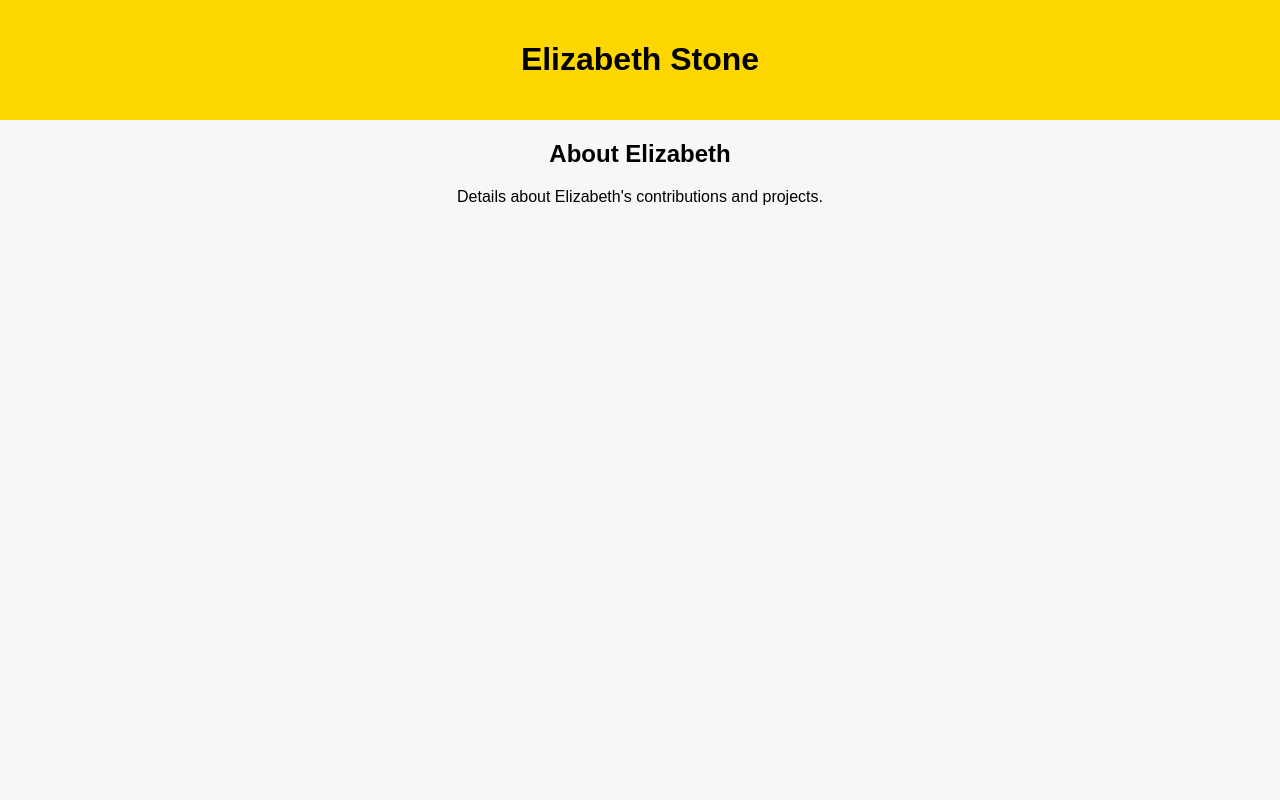
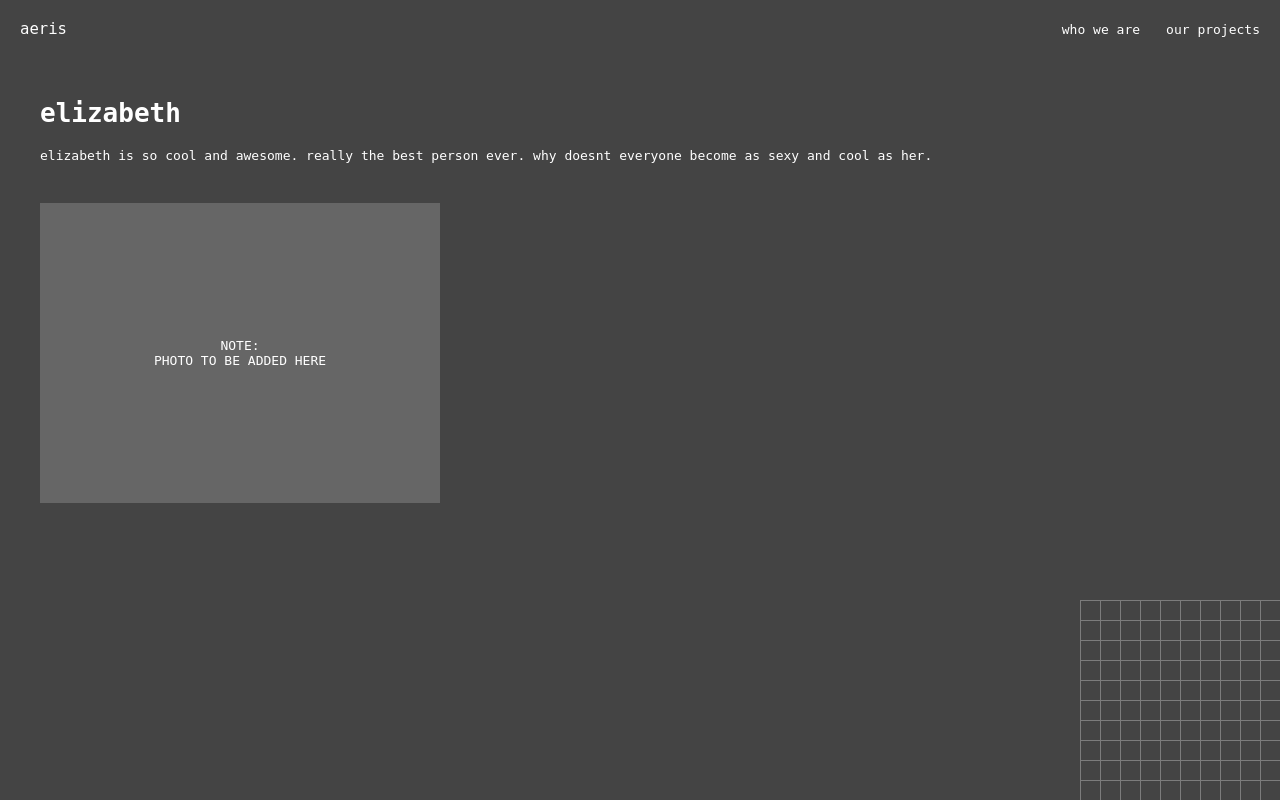
Before and after one commit to ConverseMovies/Lab3, a Flask app: page /static/elizabeth.html in a window 1280 px wide. Run offline with Flask 3, Linux system fonts and the light colour scheme.

Commit message:
elizabeth page in kinda new style
not all the links work yet :p

```diff
--- a/static/elizabeth.html
+++ b/static/elizabeth.html
@@ -3,16 +3,43 @@
 <head>
     <meta charset="UTF-8">
     <meta name="viewport" content="width=device-width, initial-scale=1.0">
-    <title>Elizabeth Stone</title>
+    <title>elizabeth</title>
     <link rel="stylesheet" href="/static/styles.css">
 </head>
 <body>
-    <header>
-        <h1>Elizabeth Stone</h1>
-    </header>
-    <main>
-        <h2>About Elizabeth</h2>
-        <p>Details about Elizabeth's contributions and projects.</p>
-    </main>
+    <div class="grid-bottom"></div>
+
+    <nav class="nav-container">
+        <a href= "/" class="home-link">aeris</a>
+        <div class="nav-buttons">
+            <div class="dropdown">
+                <button class="dropdown-btn">who we are</button>
+                <div class="dropdown-content">
+                    <a href="/static/elizabeth.html">elizabeth</a>
+                    <a href="/static/gavin.html">gavin</a>
+                    <a href="/static/kaylee.html">kaylee</a>
+                    <a href="/static/luke.html">luke</a>
+                </div>
+            </div>
+            <div class="dropdown">
+                <button class="dropdown-btn">our projects</button>
+                <div class="dropdown-content">
+                    <a href="{{ url_for('lab1_summary') }}">lab one</a>
+                    <a href="{{ url_for('project', lab='lab-two') }}">lab two</a>
+                    <a href="{{ url_for('project', lab='lab-three') }}">lab three</a>
+                    <a href="{{ url_for('project', lab='lab-four') }}">lab four</a>
+                </div>
+            </div>
+        </div>
+    </nav>
+
+    <div class="profile-container">
+        <h2 class="profile-title">elizabeth</h2>
+            <p class="profile-description">elizabeth is so cool and awesome. really the best person ever. why doesnt everyone become as sexy and cool as her.</p>
+        <div class="profile-image-placeholder">
+            NOTE:<br>
+            PHOTO TO BE ADDED HERE
+        </div>
+    </div>
 </body>
 </html>
--- a/static/styles.css
+++ b/static/styles.css
@@ -41,3 +41,152 @@ a {
     color: #FFD700;
     text-decoration: underline;
 }
+
+
+/* NEW STYLE STUFF HEREEEEE */
+
+/* Reset and base styles */
+* {
+    margin: 0;
+    padding: 0;
+    box-sizing: border-box;
+    font-family: monospace;
+}
+
+body {
+    background-color: #444444;
+    color: white;
+}
+
+/* Navigation styles */
+.nav-container {
+    padding: 20px;
+    display: flex;
+    justify-content: space-between;
+    align-items: center;
+}
+
+.home-link {
+    color: white;
+    text-decoration: none;
+    font-size: 1.2em;
+    transition: transform 0.3s ease;
+}
+
+.home-link:hover {
+    transform: scale(1.1);
+}
+
+.nav-buttons {
+    display: flex;
+    gap: 2em;
+}
+
+/* Dropdown styles */
+.dropdown {
+    position: relative;
+    display: inline-block;
+}
+
+.dropdown-btn {
+    background: none;
+    border: none;
+    color: white;
+    cursor: pointer;
+    font-size: 1em;
+    transition: transform 0.3s ease;
+}
+
+.dropdown-btn:hover {
+    transform: scale(1.1);
+}
+
+.dropdown-content {
+    display: none;
+    position: absolute;
+    right: 0;
+    background-color: #333333;
+    min-width: 160px;
+    box-shadow: 0px 8px 16px 0px rgba(0,0,0,0.2);
+    z-index: 1;
+}
+
+.dropdown-content a {
+    color: white;
+    padding: 12px 16px;
+    text-decoration: none;
+    display: block;
+    transition: background-color 0.3s ease;
+}
+
+.dropdown-content a:hover {
+    background-color: #555555;
+}
+
+.dropdown:hover .dropdown-content {
+    display: block;
+}
+
+/* Main content styles */
+.main-content {
+    display: flex;
+    justify-content: center;
+    align-items: center;
+    height: calc(100vh - 100px);
+}
+
+.main-title {
+    font-size: 6em;
+    letter-spacing: 0.1em;
+}
+
+/* Grid decoration */
+.grid {
+    position: absolute;
+    top: 0;
+    left: 0;
+    width: 200px;
+    height: 200px;
+    background-image: linear-gradient(#ffffff 1px, transparent 1px),
+                    linear-gradient(90deg, #ffffff 1px, transparent 1px);
+    background-size: 20px 20px;
+    opacity: 0.3;
+}
+
+.grid-bottom {
+    position: absolute;
+    bottom: 0;
+    right: 0;
+    width: 200px;
+    height: 200px;
+    background-image: linear-gradient(#ffffff 1px, transparent 1px),
+                    linear-gradient(90deg, #ffffff 1px, transparent 1px);
+    background-size: 20px 20px;
+    opacity: 0.3;
+}
+
+/* Profile page styles */
+.profile-container {
+    padding: 40px;
+}
+
+.profile-title {
+    font-size: 2em;
+    margin-bottom: 20px;
+}
+
+.profile-description {
+    margin-bottom: 40px;
+}
+
+.profile-image-placeholder {
+    width: 400px;
+    height: 300px;
+    background-color: #666666;
+    display: flex;
+    justify-content: center;
+    align-items: center;
+    margin-top: 20px;
+    color: white;
+    text-align: center;
+}
```
